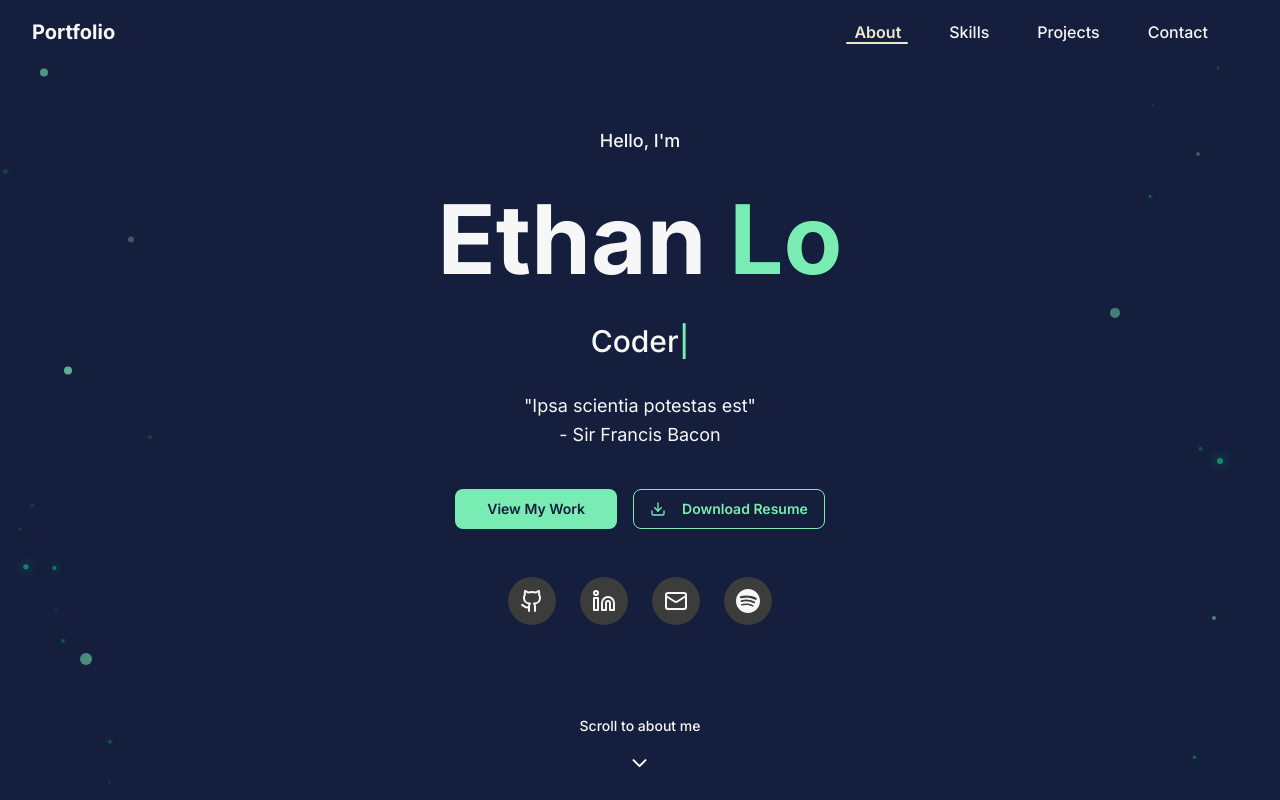
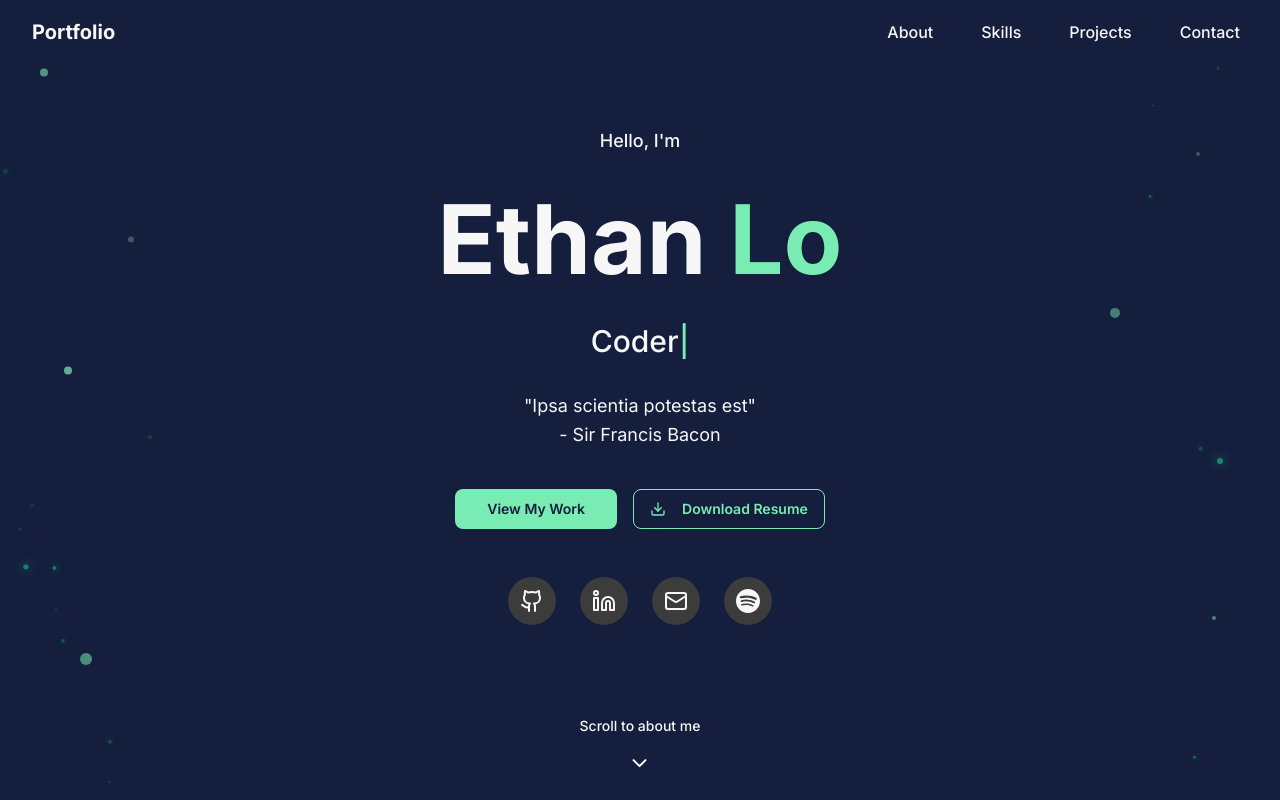
Before and after one commit to ethanol-lo/website-portfolio-high-school, a Next.js app: page / in a window 1280 px wide. Shown: the top 800 px of the page. Built offline with nearby package versions, Linux system fonts and the light colour scheme.

Commit message:
Update navigation.tsx

```diff
--- a/src/components/portfolio/navigation.tsx
+++ b/src/components/portfolio/navigation.tsx
@@ -17,12 +17,16 @@ const navItems = [
 
 const Navigation = ({ onNavClick }: NavigationProps) => {
   const [scrolled, setScrolled] = useState(false)
-  const [activeSection, setActiveSection] = useState('about')
+  const [activeSection, setActiveSection] = useState('') // empty string = nothing active
   const [underlineProps, setUnderlineProps] = useState({ left: 0, width: 0 })
   const navRefs = useRef<(HTMLDivElement | null)[]>([])
 
-  // Update underline position when the active section changes
+  // Update underline position when the active section changes and is not empty
   useEffect(() => {
+    if (!activeSection) {
+      setUnderlineProps({ left: 0, width: 0 })
+      return
+    }
     const idx = navItems.findIndex(item => item.href === `#${activeSection}`)
     const el = navRefs.current[idx]
     if (el) {
@@ -33,27 +37,43 @@ const Navigation = ({ onNavClick }: NavigationProps) => {
     }
   }, [activeSection])
 
-  // Scroll and intersection observer logic
+  // Intersection & scroll logic
   useEffect(() => {
     const handleScroll = () => {
       setScrolled(window.scrollY > 20)
     }
 
+    // Observe all sections, including hero
+    const sections = ['hero', 'about', 'skills', 'projects', 'contact']
     const observerOptions = {
-      threshold: 0.4, // 40% of section is visible (tweak as needed)
+      threshold: 0.4,
       rootMargin: '-100px 0px -50% 0px'
     }
 
     const observer = new window.IntersectionObserver((entries) => {
-      entries.forEach((entry) => {
-        if (entry.isIntersecting) {
+      let set = false
+      // Check for hero first; if visible, deactivate all
+      for (const entry of entries) {
+        if (entry.target.id === 'hero' && entry.isIntersecting) {
+          setActiveSection('')
+          set = true
+          break
+        }
+      }
+      if (!set) {
+        // Find the first other section that is intersecting
+        for (const entry of entries) {
+          if (entry.isIntersecting && entry.target.id !== 'hero') {
             setActiveSection(entry.target.id)
+            set = true
+            break
           }
-      })
+        }
+        // If nothing is intersecting, clear active
+        if (!set) setActiveSection('')
+      }
     }, observerOptions)
 
-    // Observe sections
-    const sections = ['about', 'skills', 'projects', 'contact']
     sections.forEach((section) => {
       const element = document.getElementById(section)
       if (element) observer.observe(element)
@@ -71,7 +91,7 @@ const Navigation = ({ onNavClick }: NavigationProps) => {
   // Handle nav click
   const handleNavClick = (href: string, index: number) => {
     const sectionId = href.replace('#', '')
-    setActiveSection(sectionId) // immediately set for click feedback
+    setActiveSection(sectionId)
     if (onNavClick) onNavClick(sectionId)
     const element = document.getElementById(sectionId)
     if (element) {
@@ -127,7 +147,8 @@ const Navigation = ({ onNavClick }: NavigationProps) => {
                 </span>
               </div>
             ))}
-            {/* Underline */}
+            {/* Underline - only show if activeSection is NOT empty */}
+            {activeSection && (
               <motion.div
                 className="absolute bottom-0 h-[2.5px] rounded bg-primary"
                 animate={{
@@ -145,6 +166,7 @@ const Navigation = ({ onNavClick }: NavigationProps) => {
                   willChange: 'left, width'
                 }}
               />
+            )}
           </div>
         </div>
       </div>
```
Lines whose indentation alone changed are shown as unchanged.
